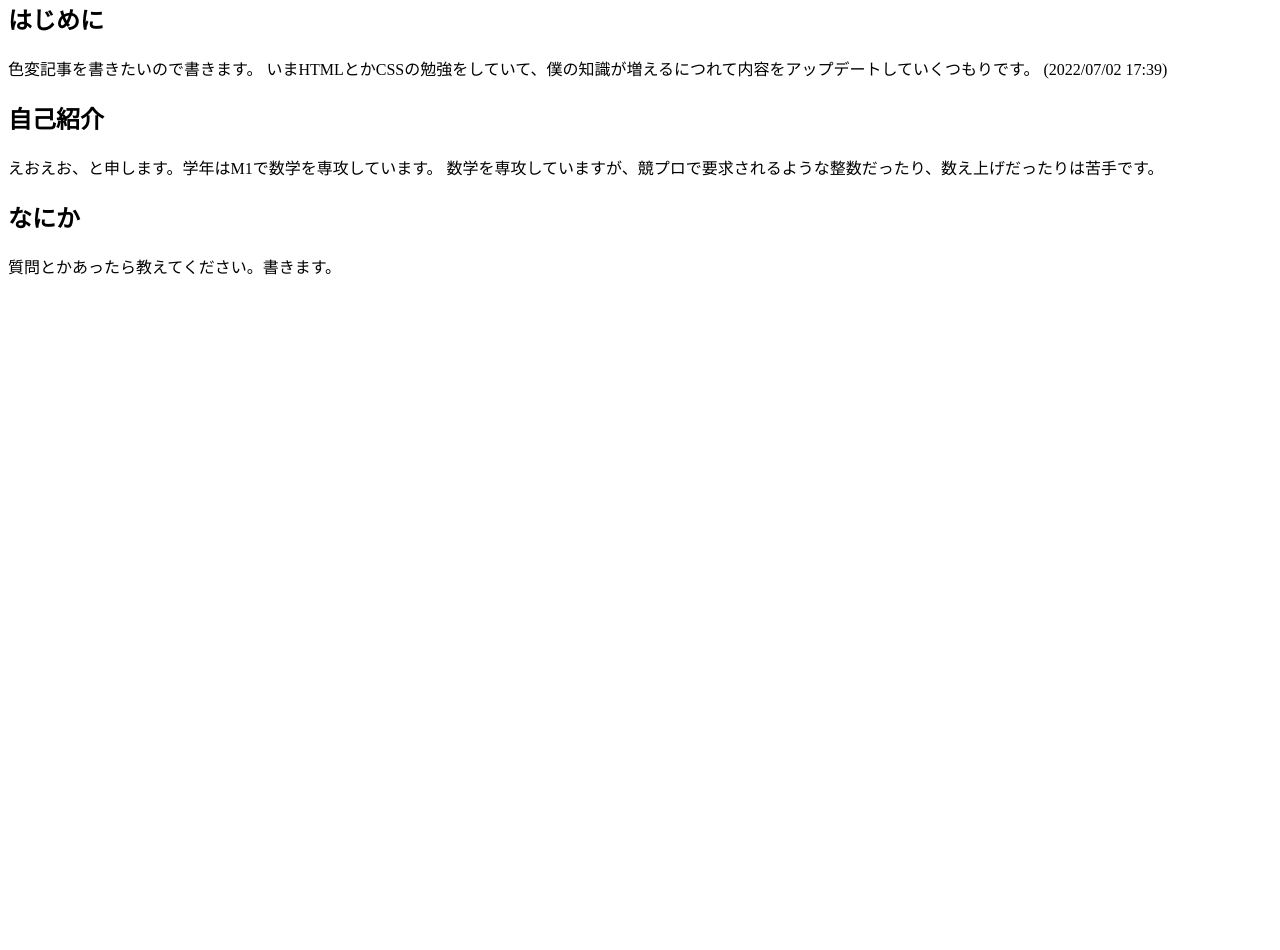
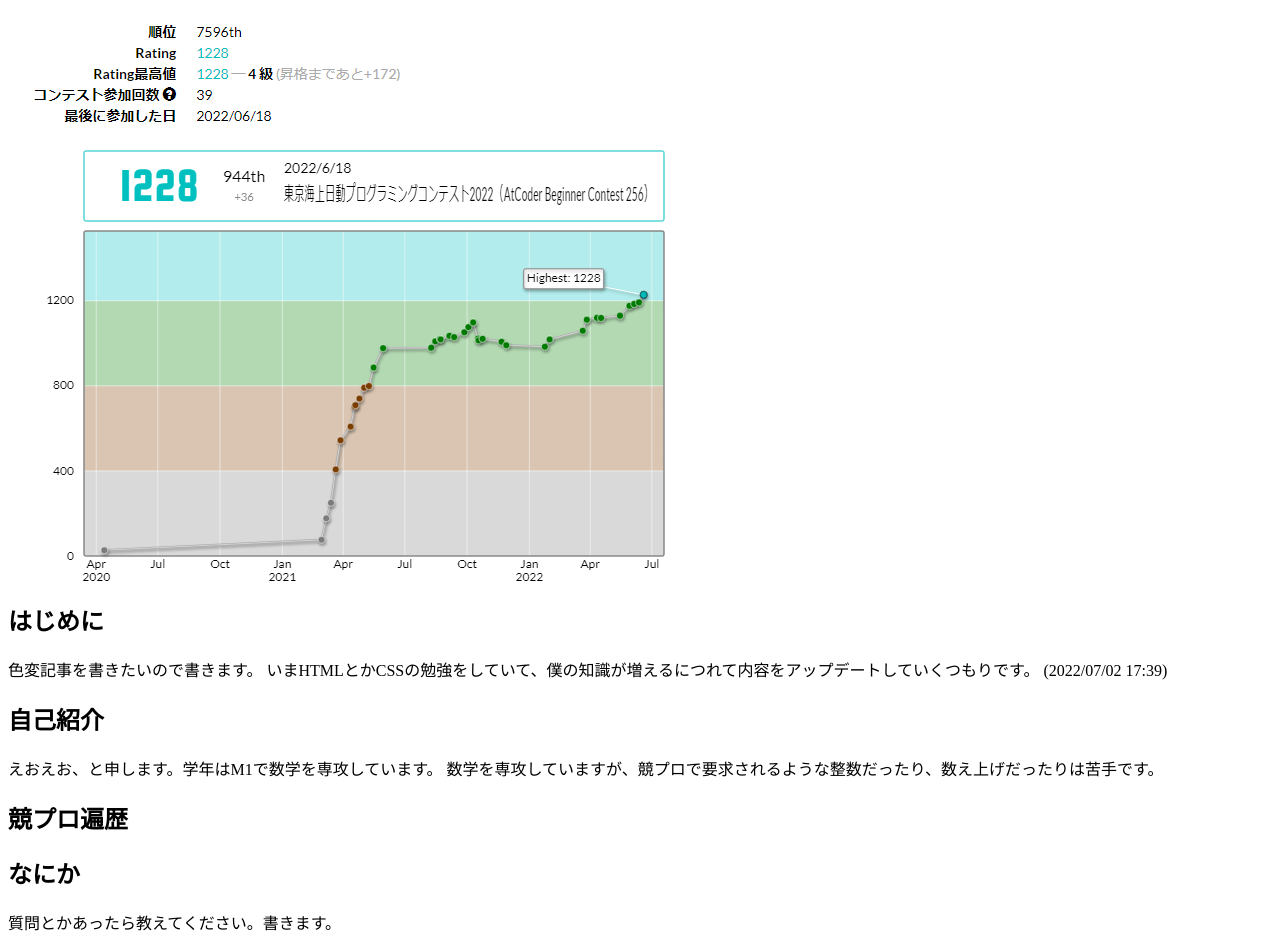
Before and after one commit to eeeem460/mizuiro, a plain HTML site: page index.html in a window 1280 px wide. Shown: the part 74-1024 px from the top of the page. Before the commit the page ends 800 px from the top, so only its background shows below. Drawn offline with Linux system fonts and the light colour scheme.

Commit message:
add rating img

```diff
--- a/index.html
+++ b/index.html
@@ -1,4 +1,6 @@
 <h1>Atcoder で水色になりました！！！✌✌✌</h1>
+
+<img src="rating.png">
 
 <h2>はじめに</h2>
 色変記事を書きたいので書きます。
@@ -11,6 +13,10 @@
     数学を専攻していますが、競プロで要求されるような整数だったり、数え上げだったりは苦手です。
 </p>
 
+<h2>競プロ遍歴</h2>
+
+
+
 <h2>なにか</h2>
 <p>
     質問とかあったら教えてください。書きます。
```
Also changed, not shown: rating.png (added).
